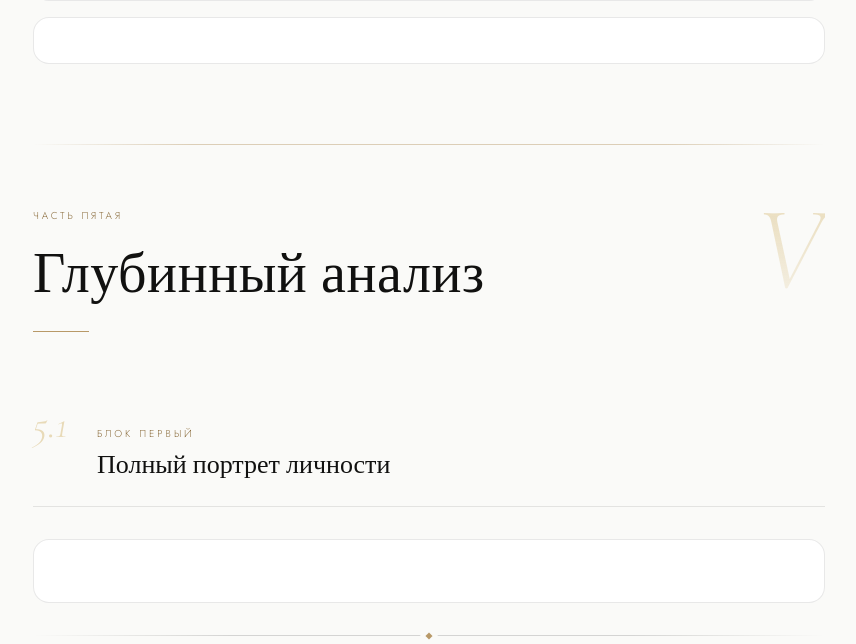
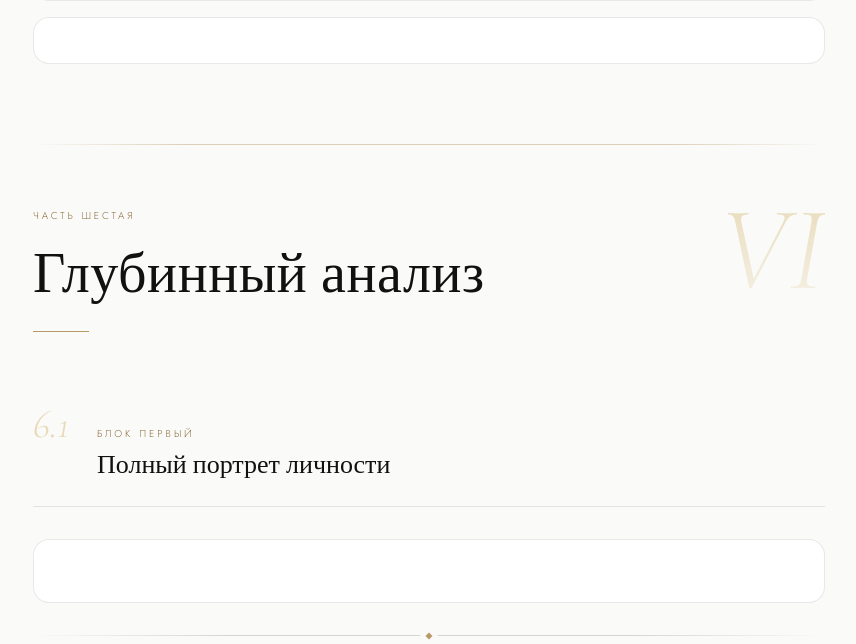
Before and after one commit to ZipZipa/oko, a Python web app: template src/templates/self_report.html.jinja in a window 1280 px wide. Shown: the part 4035-4679 px from the top of the page, without its empty margins (211-1067 px from the left). Run offline with Jinja, Linux system fonts and the light colour scheme; the template is opened without the code that fills it, so the values that code supplies are empty.

```diff
--- a/src/templates/self_report.html.jinja
+++ b/src/templates/self_report.html.jinja
@@ -784,9 +784,9 @@ body.no-grain::before { display: none !important; }
 {%- if plan == 'demo' or _cur_level >= _plan_levels[_cd.min_plan] %}
 <!-- ═══ ЧАСТЬ V: ГЛУБИННЫЙ АНАЛИЗ ═══ -->
 <div class="chapter-divider chap-wrap">
-  <div class="chap-eyebrow">Часть пятая</div>
+  <div class="chap-eyebrow">Часть шестая</div>
   <div class="chap-title-big">Глубинный анализ</div>
-  <div class="chap-num">V</div>
+  <div class="chap-num">VI</div>
 </div>
 
 <div class="page">
@@ -795,7 +795,7 @@ body.no-grain::before { display: none !important; }
 {%- if plan == 'demo' or _cur_level >= _plan_levels[_b1.min_plan] %}
   <!-- БЛОК 1: Портрет -->
   <div class="sec-hdr">
-    <div class="sec-n">5.1</div>
+    <div class="sec-n">6.1</div>
     <div class="sec-info">
       <div class="sec-eyebrow">Блок первый</div>
       <div class="sec-title">Полный портрет личности</div>
@@ -819,7 +819,7 @@ body.no-grain::before { display: none !important; }
   <hr>
   <!-- БЛОК 3: Периоды -->
   <div class="sec-hdr">
-    <div class="sec-n">5.3</div>
+    <div class="sec-n">6.2</div>
     <div class="sec-info">
       <div class="sec-eyebrow">Блок третий</div>
       <div class="sec-title">Ключевые периоды жизни</div>
@@ -850,7 +850,7 @@ body.no-grain::before { display: none !important; }
 
   <!-- БЛОК 4: Ошибка -->
   <div class="sec-hdr">
-    <div class="sec-n">5.4</div>
+    <div class="sec-n">6.3</div>
     <div class="sec-info">
       <div class="sec-eyebrow">Блок четвёртый</div>
       <div class="sec-title">Ошибка, которая тормозит жизнь</div>
@@ -875,7 +875,7 @@ body.no-grain::before { display: none !important; }
   <hr>
   <!-- БЛОК 5: Отношения -->
   <div class="sec-hdr">
-    <div class="sec-n">5.5</div>
+    <div class="sec-n">6.4</div>
     <div class="sec-info">
       <div class="sec-eyebrow">Блок пятый</div>
       <div class="sec-title">Сценарий в отношениях</div>
@@ -899,7 +899,7 @@ body.no-grain::before { display: none !important; }
   <hr>
   <!-- БЛОК 6: Сценарии -->
   <div class="sec-hdr">
-    <div class="sec-n">5.6</div>
+    <div class="sec-n">6.5</div>
     <div class="sec-info">
       <div class="sec-eyebrow">Блок шестой</div>
       <div class="sec-title">Жизненные сценарии</div>
@@ -925,7 +925,7 @@ body.no-grain::before { display: none !important; }
   <hr>
   <!-- БЛОК 7: Карма -->
   <div class="sec-hdr">
-    <div class="sec-n">5.7</div>
+    <div class="sec-n">6.6</div>
     <div class="sec-info">
       <div class="sec-eyebrow">Блок седьмой</div>
       <div class="sec-title">Кармический урок</div>
@@ -952,7 +952,7 @@ body.no-grain::before { display: none !important; }
   <hr>
   <!-- БЛОК 8: Талант -->
   <div class="sec-hdr">
-    <div class="sec-n">5.8</div>
+    <div class="sec-n">6.7</div>
     <div class="sec-info">
       <div class="sec-eyebrow">Блок восьмой</div>
       <div class="sec-title">Скрытый талант</div>
@@ -977,7 +977,7 @@ body.no-grain::before { display: none !important; }
   <hr>
   <!-- БЛОК 9: Правда -->
   <div class="sec-hdr">
-    <div class="sec-n">5.9</div>
+    <div class="sec-n">6.8</div>
     <div class="sec-info">
       <div class="sec-eyebrow">Блок девятый</div>
       <div class="sec-title">Скрытая правда</div>
```
Also changed, not shown: other parts of src/templates/self_report.html.jinja (+29 -29 lines).
